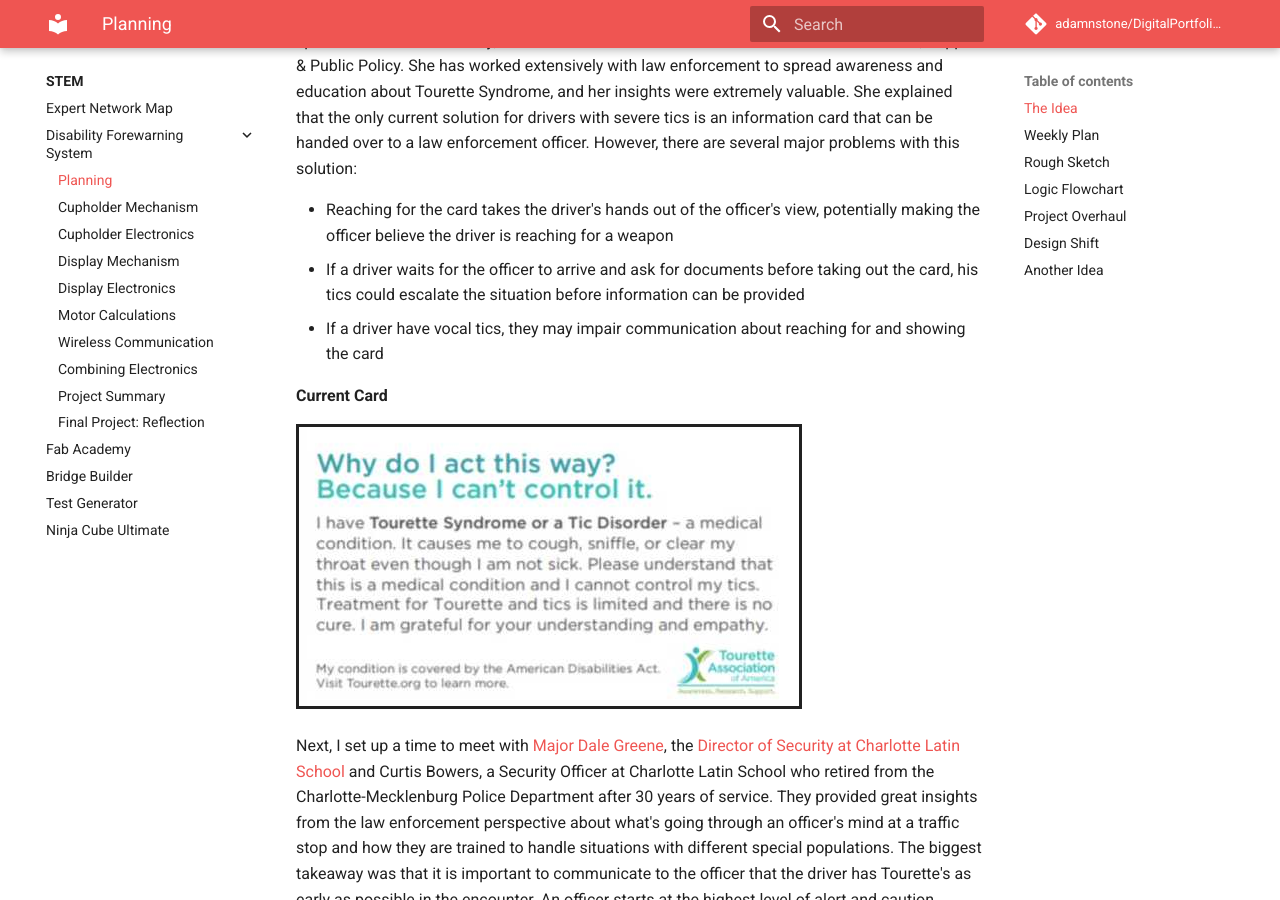
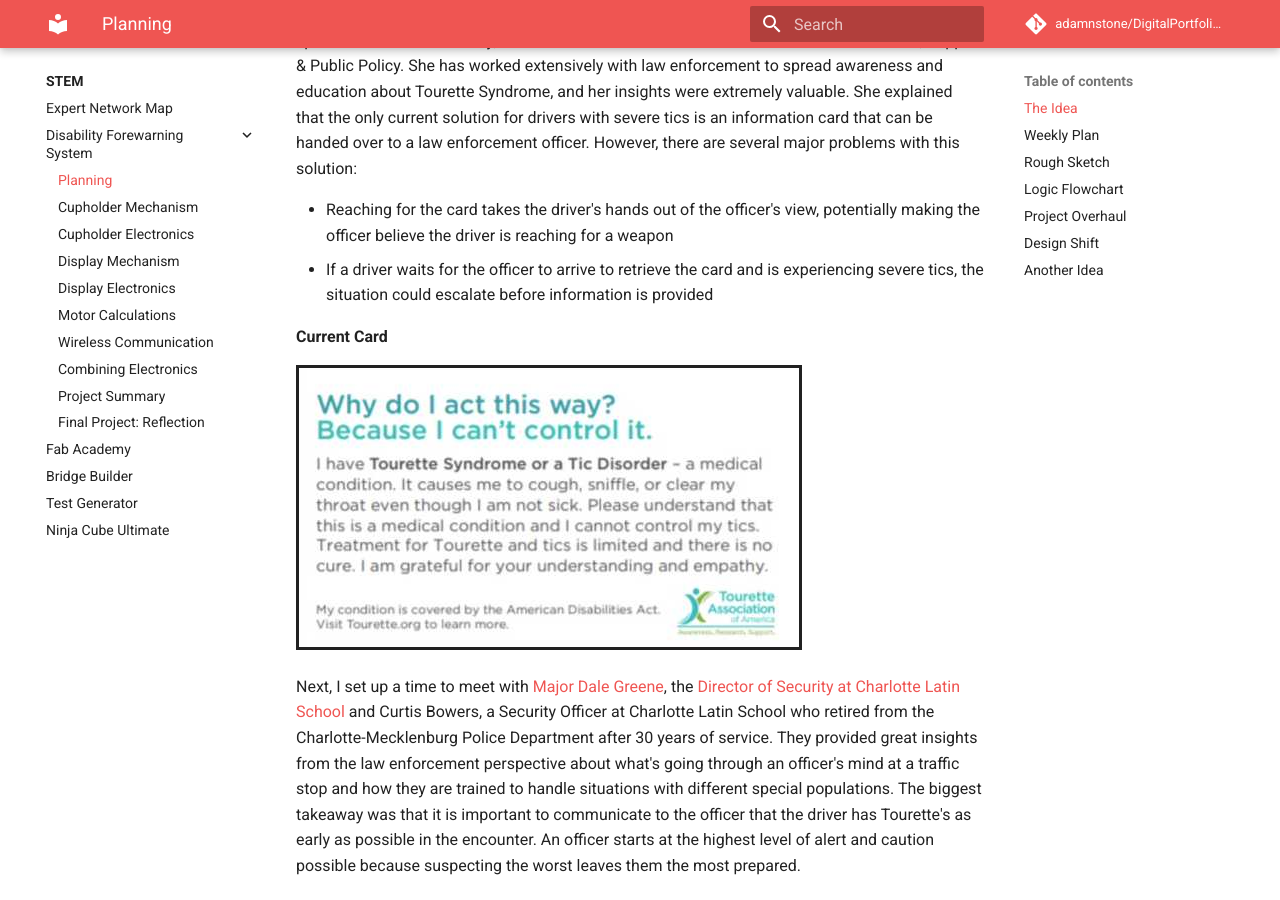
Before and after one commit to adamnstone/DigitalPortfolioWebsite, an MkDocs documentation site: the page built from docs/stem/disability-forewarning-system/final-project-planning.md, in a window 1280 px wide and 900 px high, scrolled down 446 px. Built offline with MkDocs 1.6.1 and Material for MkDocs 9.7.7, drawn with Linux system fonts in a browser that asks for light colours; comment, search, counter and statistics services are not loaded.

Commit message:
bullet points DFS fixed

```diff
--- a/docs/stem/disability-forewarning-system/final-project-planning.md
+++ b/docs/stem/disability-forewarning-system/final-project-planning.md
@@ -7,8 +7,7 @@
 The first step was to gain a strong understanding of the needs of drivers who have severe tics, as well as the perspective of law enfrocement officers at a traffic stop. To understand driver needs, I spoke with Heather Ramsey, the Tourette Association of America’s Director of Education, Support & Public Policy. She has worked extensively with law enforcement to spread awareness and education about Tourette Syndrome, and her insights were extremely valuable. She explained that the only current solution for drivers with severe tics is an information card that can be handed over to a law enforcement officer. However, there are several major problems with this solution:
 
 - Reaching for the card takes the driver's hands out of the officer's view, potentially making the officer believe the driver is reaching for a weapon
-- If a driver waits for the officer to arrive and ask for documents before taking out the card, his tics could escalate the situation before information can be provided
-- If a driver have vocal tics, they may impair communication about reaching for and showing the card
+- If a driver waits for the officer to arrive to retrieve the card and is experiencing severe tics, the situation could escalate before information is provided
 
 **Current Card**
 
```
